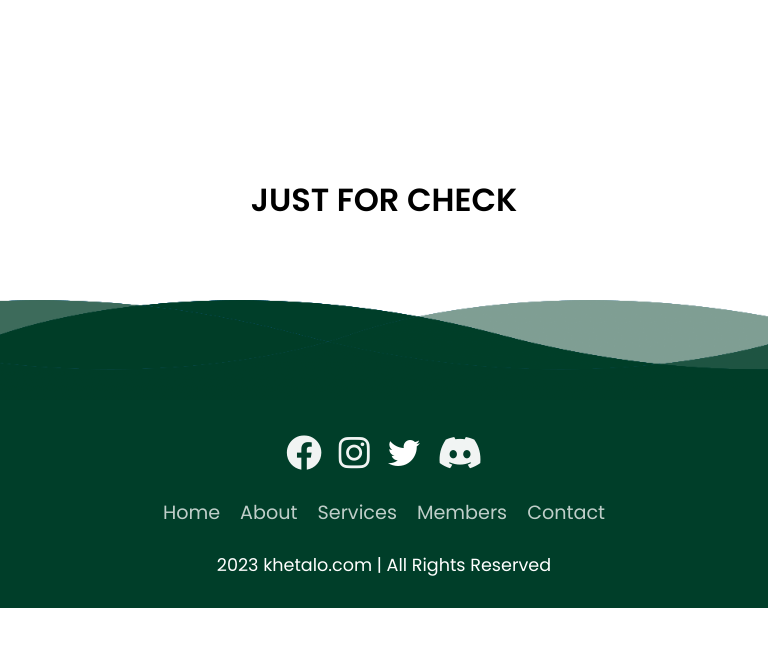
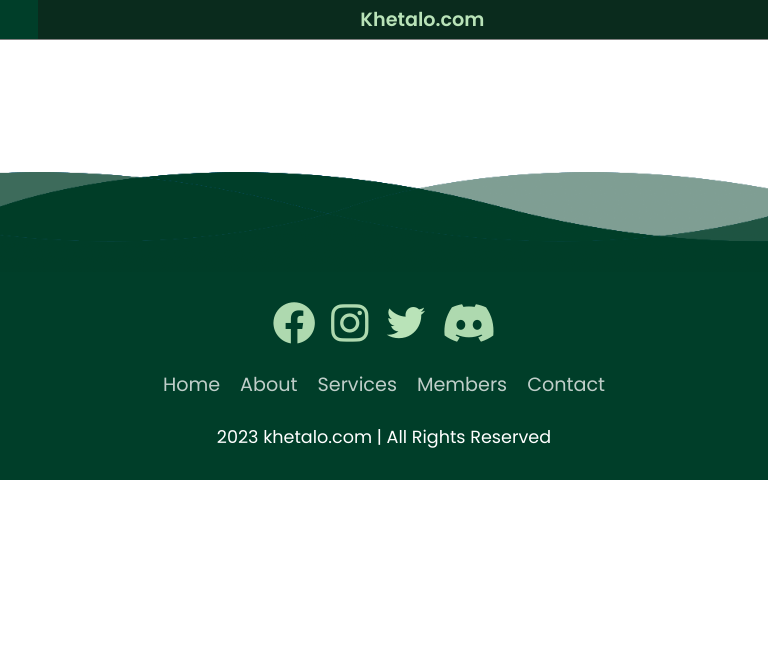
Before and after one commit to aayushdhakal69/projectf0, a Django app: page / in a window 768 px wide. Shown: the top 647 px of the page. Run offline with Django 4.2, Linux system fonts and the light colour scheme.

Commit message:
Navbar merged with footer (messed up)

```diff
--- a/templates/base.html
+++ b/templates/base.html
@@ -35,6 +35,7 @@
     }
 
     footer {
+        margin-top: 17rem;
         position: relative;
         width: 100%;
         background: #003e29;
@@ -180,12 +181,193 @@
         justify-content: center;
         line-height: 50vh;
     }
+
+
+    /* navbar */
+    .logo a,
+    i {
+        font-weight: bolder;
+        font-size: larger;
+    }
+
+    .navbar {
+        position: fixed;
+    }
+
+    /* This will apply for upto 768 px deveoce only */
+    @media (max-width: 768px) {
+        .logo {
+            border-bottom: 1px solid gray;
+
+        }
+
+        .navList {
+            background: #003e29;
+        }
+
+        .navbar {
+            width: 100%;
+            height: 5vh;
+        }
+
+        .logo {
+            float: left;
+            display: flex;
+            justify-content: space-around;
+            align-items: center;
+            height: 5vh;
+            width: 100%;
+            position: fixed;
+            background-color: rgb(10, 43, 29);
+
+
+        }
+
+        .navList a {
+            display: flex;
+            gap: 0 1rem;
+            align-items: center;
+            justify-content: center;
+        }
+
+        .navList {
+            float: right;
+            display: flex;
+            flex-direction: column;
+            gap: 0 1rem;
+            height: 95vh;
+            position: fixed;
+            top: 5vh;
+            width: 100%;
+            align-items: center;
+            justify-content: center;
+            gap: 2rem 0;
+            left: -100%;
+            transition: all .5s;
+            z-index: 999;
+            background-color: rgb(10, 43, 29);
+
+
+        }
+
+        /* hiding croos at initially */
+        .cross {
+            display: none;
+        }
+    }
+
+    /* this will apply after 768px device only */
+    @media(min-width: 768px) {
+
+        /* hiding hamburger and cross in large device */
+        .cross,
+        .hamBurger {
+            display: none;
+        }
+
+        .navbar {
+            display: flex;
+            justify-content: space-between;
+            padding: 0 5%;
+            height: 5vh;
+            align-items: center;
+            border-bottom: 1px solid gray;
+            position: fixed;
+            width: 100%;
+            background-color: #003e29;
+            z-index: 999;
+        }
+
+        .navList {
+            display: flex;
+            gap: 0 1rem;
+        }
+
+        .navList a {
+            padding: .2rem 2rem;
+            transition: .3s;
+            display: flex;
+            gap: 0 1rem;
+        }
+
+        .navList a:hover,
+        a.active {
+            border-radius: 1rem;
+            background: rgb(124, 172, 126);
+        }
+    }
+
+
+
+
+
+
+    /* Body Content Css is Here */
+    .firstDiv {
+        padding-top: 5vh;
+        /* we have to give padding top for thr first element */
+    }
+
+    a,
+    i {
+        color: rgb(185, 227, 184);
+        list-style: none;
+        text-decoration: none;
+    }
+    ul li{
+        list-style: none;
+    }
 </style>
 
 <body>
-    <div class="try">
+    <!-- <div class="try">
         <h1>JUST FOR CHECK</h1>
+    </div> -->
+    <div class="navbar">
+        <div class="logo">
+            <a href="#" title="khetalo.com">Khetalo.com</a>
+
+            <!-- Hamburger -->
+            <i class="fa-solid fa-bars hamBurger"></i>
+            <i class="fa-solid fa-xmark cross"></i>
+        </div>
+
+        <ul class="navList">
+            <li>
+
+                <a href="#" class="active" title="home">
+                    <i class="fa-solid fa-house"></i>
+                    Home</a>
+            </li>
+
+            <li>
+                <a href="#" title="about">
+                    <i class="fa-solid fa-people-roof"></i>
+                    About</a>
+            </li>
+
+            <li>
+                <a href="#" title="service">
+                    <i class="fa-solid fa-handshake-angle"></i>
+                    Services</a>
+            </li>
+
+            <li>
+                <a href="#" title="contact">
+                    <i class="fa-solid fa-phone"></i>
+                    Contact</a>
+            </li>
+        </ul>
+
+
+
+        <!-- hmaburger is here -->
     </div>
+
+
+
+
+
     <div class="main_footer"></div>
     <footer>
         <div class="waves">
```
